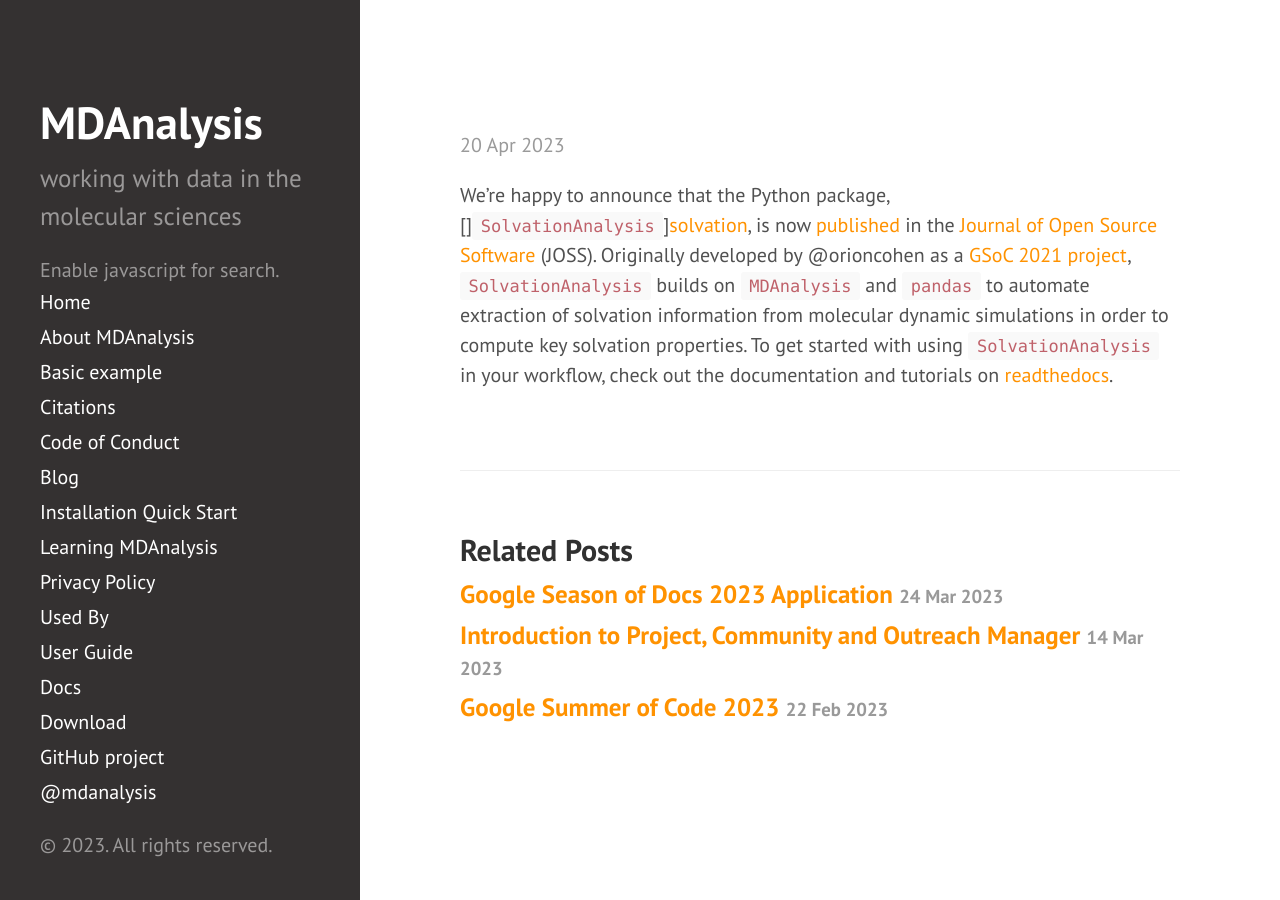
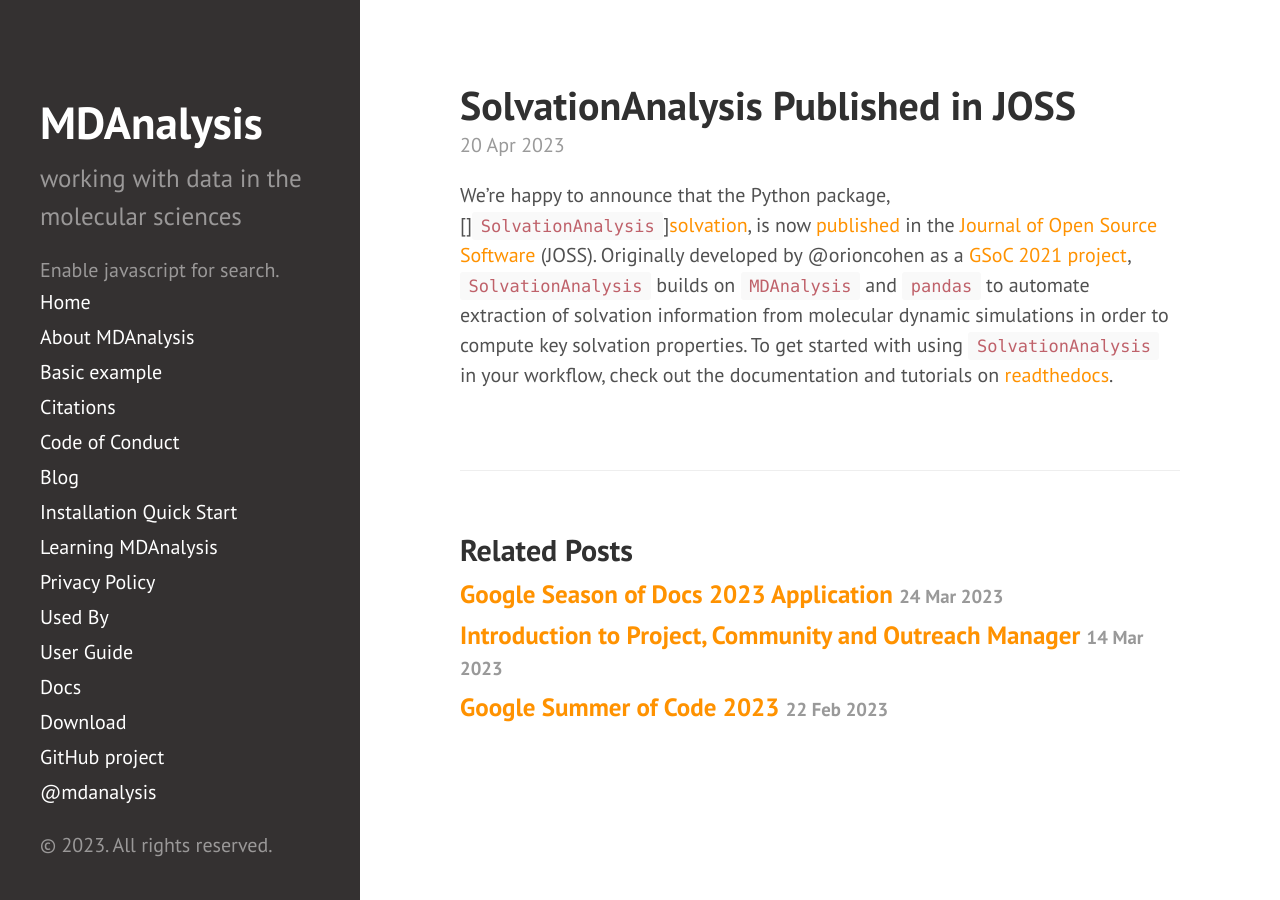
Before and after one commit to MDAnalysis/MDAnalysis.github.io, a Jekyll site: the page built from _posts/2023-04-20-solvationJOSS.md, in a window 1280 px wide. Built offline with Jekyll 4.4.1, drawn with Linux system fonts in a browser that asks for light colours; our own code applies the rules of GitHub Pages for plain Markdown files; comment, search, counter and statistics services are not loaded.

Commit message:
Add files via upload

```diff
--- a/_posts/2023-04-20-solvationJOSS.md
+++ b/_posts/2023-04-20-solvationJOSS.md
@@ -1,6 +1,6 @@
 ---
 layout: post
-title: `SolvationAnalysis` Published in JOSS
+title: SolvationAnalysis Published in JOSS
 ---
 
 We're happy to announce that the Python package, []`SolvationAnalysis`][solvation], is now [published][paper] in the [Journal of Open Source Software][joss] (JOSS). Originally developed by @orioncohen as a [GSoC 2021 project][gsocblog], `SolvationAnalysis` builds on `MDAnalysis` and `pandas` to automate extraction of solvation information from molecular dynamic simulations in order to compute key solvation properties. To get started with using `SolvationAnalysis` in your workflow, check out the documentation and tutorials on [readthedocs][docs].
```
